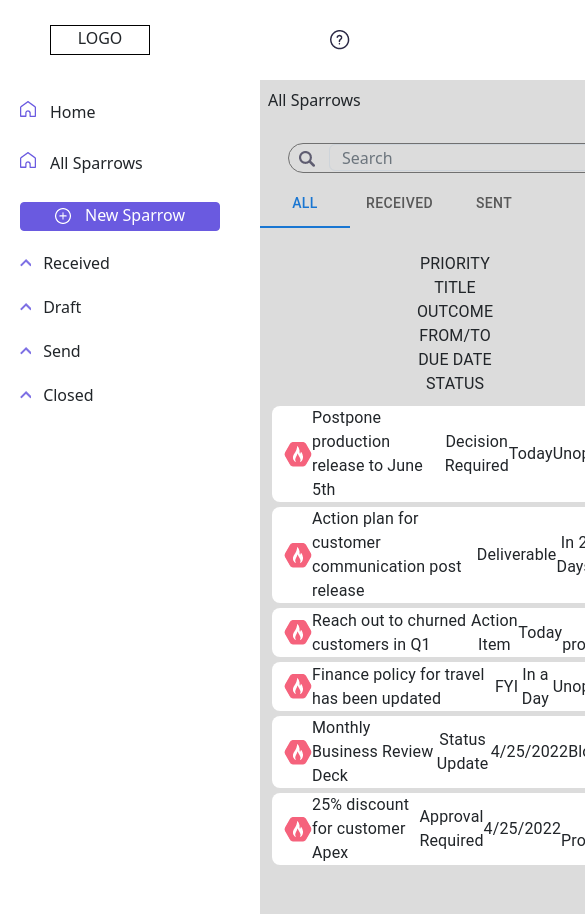
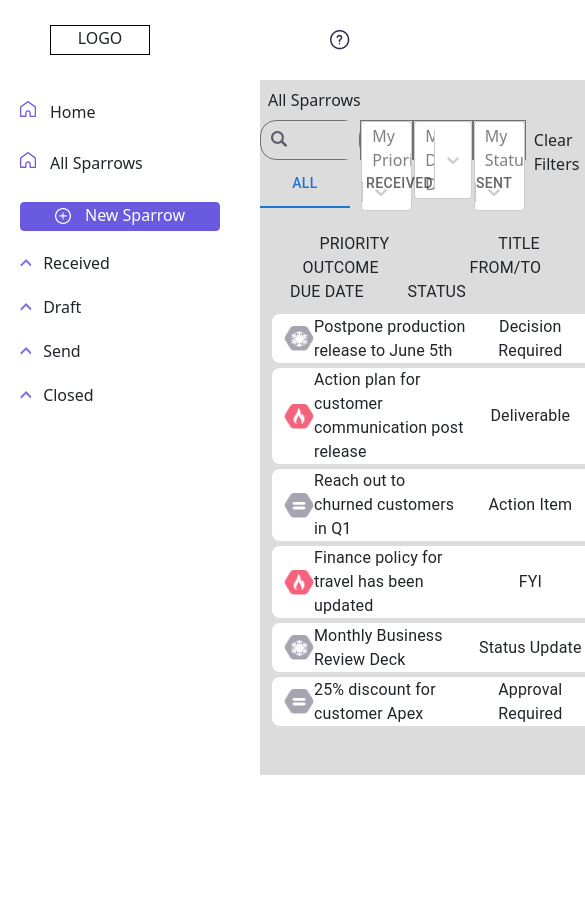
Before and after one commit to OviyaJagadeesan/Test, a React (Create React App) app: page / in a window 390 px wide. Shown: the top 914 px of the page, 585 px wide, since content can reach past the window. After the commit the page ends 844 px from the top, so only its background shows below. Built offline with nearby package versions, Linux system fonts and the light colour scheme.

Commit message:
04-11-2022

```diff
--- a/package.json
+++ b/package.json
@@ -23,6 +23,7 @@
     "react-moment": "^1.1.2",
     "react-router-dom": "^6.4.2",
     "react-scripts": "5.0.1",
+    "react-select": "^5.6.0",
     "web-vitals": "^2.1.4"
   },
   "scripts": {
--- a/src/Components/AllSparrows/AllSparrows.css
+++ b/src/Components/AllSparrows/AllSparrows.css
@@ -1,4 +1,4 @@
-.top-header{
+.topHeader{
     display: flex;
     flex-direction: row;
     justify-content: space-between;
@@ -6,16 +6,20 @@
     padding-bottom: 10px;
     margin-top: 10px;
 }
-.content-all-spr{
-    /* display: flex !important;
-    justify-content: space-evenly;
-    flex-direction: row !important ;
-    width:100% ;
-    margin:0; */
+
+.headerTitle{
+    text-align: center;
+}
+
+.sparrowCard{
+    margin-bottom: 20px;
+}
+
+.contentAllSpr{
     align-items: center;
     margin: 0;
     margin-bottom:5px;
-    justify-content: space-between;
+    justify-content: space-evenly;
     width: 100%;
     background: #FFFFFF 0% 0% no-repeat padding-box;
     border-radius:8px;
@@ -24,9 +28,7 @@
     min-height:49px;
     cursor: pointer;
 }
-.sparrowCard{
-    margin-bottom: 20px;
-}
+
 .priorityImage{
     padding: 0;
     margin: auto;
@@ -35,34 +37,15 @@
     align-items: center;
     justify-content: center;
 }
-.priorityHead{
-    text-align: center;
-}
+
 .titleText{
     text-align: left;
 }
-.titleHead{
-    text-align: center;
-}
-.outcomeHead{
-    text-align: center;
-}
-.fromToHead{
-    text-align: center;
-}
-.dueDateHead{
-    text-align: center;
-}
-.statusHead{
-    text-align: center !important;
-}
+
 .outcomeText{
     text-align: center;
     padding: 0  ;
 }
-.duedateText{
+.dataAndStatusText{
     text-align: center !important;
 }
-.statusText{
-    text-align: center !important;
-}
--- a/src/Components/AllSparrows/AllSparrows.js
+++ b/src/Components/AllSparrows/AllSparrows.js
@@ -1,96 +1,99 @@
-import React from "react";
+import React,{useState} from "react";
 import "../AllSparrows/AllSparrows.css";
 import { useNavigate } from "react-router-dom";
 
 const all_sparrows = [
   {
     id: 1,
-    priority: require("../../Images/High.png"),
+    priority: require("../../Images/Low.png"),
+    priorityname:"low",
     title: "Postpone production release to June 5th",
     outcome: "Decision Required",
-    // fromto: require("../../Images/home.png"),
     duedate: "Today",
     status: "Unopened",
   },
   {
     id: 2,
     priority: require("../../Images/High.png"),
+    priorityname:"high",
     title: "Action plan for customer communication post release",
     outcome: "Deliverable",
-    // fromto: require("../../Images/home.png"),
     duedate: "In 2 Days",
     status: "Yet to start",
   },
   {
     id: 3,
-    priority: require("../../Images/High.png"),
+    priority: require("../../Images/Medium.png"),
+    priorityname:"medium",
     title: "Reach out to churned customers in Q1",
     outcome: "Action Item",
-    // fromto: require("../../Images/home.png"),
     duedate: "Today",
     status: "In progress",
   },
   {
     id: 4,
     priority: require("../../Images/High.png"),
+    priorityname:"high",
     title: "Finance policy for travel has been updated",
     outcome: "FYI",
-    // fromto: require("../../Images/home.png"),
     duedate: "In a Day",
     status: "Unopened",
   },
   {
     id: 5,
-    priority: require("../../Images/High.png"),
+    priority: require("../../Images/Low.png"),
+    priorityname:"low",
     title: "Monthly Business Review Deck",
     outcome: "Status Update",
-    // fromto: require("../../Images/home.png"),
     duedate: "4/25/2022",
     status: "Blocked",
   },
   {
     id: 6,
-    priority: require("../../Images/High.png"),
+    priority: require("../../Images/Medium.png"),
+    priorityname:"medium",
     title: "25% discount for customer Apex",
     outcome: "Approval Required",
-    // fromto: require("../../Images/home.png"),
     duedate: "4/25/2022",
     status: "In Progress",
   },
 ];
 
-function AllSparrows() {
+function AllSparrows(allSprId) {
   const navigate = useNavigate();
-
+  // const [sid,setSid]=useState();
   const onClick = (spr) => {
-    navigate("/dec");
   };
   return (
     <div>
-      <div className="row top-header">
-        <div className="col-lg-1 priorityHead">PRIORITY</div>
-        <div className="col-lg-3 titleHead">TITLE</div>
-        <div className="col-lg-2 outcomeHead">OUTCOME</div>
-        <div className="col-lg-2 fromToHead">FROM/TO</div>
-        <div className="col-lg-2 dueDateHead">DUE DATE</div>
-        <div className="col-lg-1 statusHead">STATUS</div>
-        <div className="col-lg-1 notify"></div>
+      <div className="row topHeader">
+        <div className="col-6 col-md-2 col-lg-1 headerTitle">PRIORITY</div>
+        <div className="col-6 col-md-10 col-lg-3 headerTitle">TITLE</div>
+        <div className="col-5 col-md-6 col-lg-2 headerTitle">OUTCOME</div>
+        <div className="col-7 col-md-6 col-lg-1 headerTitle">FROM/TO</div>
+        <div className="col-4 col-md-5 col-lg-2 headerTitle">DUE DATE</div>
+        <div className="col-4 col-md-5 col-lg-2 headerTitle">STATUS</div>
+        <div className="col-4 col-md-2 col-lg-1 headerTitle"></div>
       </div>
       <div className="row sparrowCard">
+      {/* {data && data
+.filter((user) => {
+    return ((users.Category) && user.Category.startsWith(users.Category))
+}) */}
         {all_sparrows.map((spr) => (
           <div
-            className="content-all-spr"
+            className="contentAllSpr"
             onClick={() => {
               onClick(spr);
             }}
           >
-            <img className="col-md-2 col-lg-1 priorityImage" src={spr.priority}></img>
-            <div className="col-md-10 col-lg-3 titleText">{spr.title}</div>
-            <div className="col-md-6 col-lg-2 outcomeText">{spr.outcome}</div>
-            <img className="col-md-6 col-lg-2 fromtoImage" src={spr.fromto}></img>
-            <div className="col-md-5 col-lg-2 duedateText">{spr.duedate}</div>
-            <div className="col-md-5 col-lg-1 statusText">{spr.status}</div>
-            <div className="col-md-2 col-lg-1"></div>
+            <img className="col-6 col-md-2 col-lg-1 priorityImage" src={spr.priority}></img>
+            <div className="col-6 col-md-10 col-lg-3 titleText">{spr.title}</div>
+            <div className="col-5 col-md-6 col-lg-2 outcomeText">{spr.outcome}</div>
+            <img className="col-7 col-md-6 col-lg-1 fromtoImage" src={spr.fromto}></img>
+            <div className="col-4 col-md-5 col-lg-2 dateAndStatusText">{spr.duedate}</div>
+            <div className="col-4 col-md-5 col-lg-2 dateAndStatusText">{spr.status}</div>
+            <div className="col-4 col-md-2 col-lg-1"></div>
           </div>
         ))}
       </div>
--- a/src/Components/CreateSparrow/CreateSparrow.css
+++ b/src/Components/CreateSparrow/CreateSparrow.css
@@ -1,7 +1,4 @@
-.whole-div{
-    /* display: flex; */
-    /* background-color: rgb(199, 192, 192); */
-    /* background-color: red; */
+.wholeDiv{
     height: 100vh;
     width: 100vw;
 }
@@ -11,7 +8,7 @@
     flex-direction: column;
 }
 
-.header-div{
+.headerDiv{
     height: 80px;
     background-color: white;
     width: 100vw;
@@ -20,56 +17,54 @@
     justify-content: space-between;
 }
 
-.logo-button{
+.logoButton{
     width: 100px;
-    /* padding: 10px; */
     text-align: center;
     border: 1px solid black;
     margin: 25px;
     margin-left: 50px;
 }
 
-.help-img{
+.helpImg{
     background: url('/src/Images/help.png') no-repeat;
     height: 30px;
     width: 30px;
     margin: 30px;
 }
 
-.tab-body{
+.tabBody{
     display: flex;
     flex-direction: row;
 }
 
-.tab-left{
+.tabLeft{
     width: 240px;
     height: 87vh;
     background-color: white;
 }
 
-.tab-content-div{
+.tabContentDiv{
     display: flex;
     flex-direction: row;
     justify-content: left;
     margin: 20px;
-    /* background-color: rgb(230, 217, 217); */
 }
 
-.home-img{
+.homeImg{
     background: url('/src/Images/home.png') no-repeat;
     height: 30px;
     width: 30px;
     margin-top: 1px;
 }
 
-.all-spr-img{
+.allSprImg{
     background: url('/src/Images/home.png') no-repeat;
     height: 30px;
     width: 30px;
     margin-top: 1px;
 }
 
-.new-spr{
+.newSpr{
     display: flex;
     flex-direction: row;
     justify-content: left;
@@ -83,7 +78,7 @@
 
 }
 
-.new-spr-img{
+.newSprImg{
     background: url('/src/Images/Union\ 14.png')no-repeat;
     height: 30px;
     width: 30px;
@@ -91,14 +86,19 @@
     margin-bottom: -8px;
 }
 
-.drop-down-img{
-    background: url('/src/Images/dropdown.png') no-repeat;
-    height: 30px;
-    width: 30px;
+.dropDownImg2 {
+    background: transparent url('/src/Images/dropdown.png') no-repeat;
+    height: 15.96px;
+    width: 11.14px;
     margin-top: 8px;
 }
 
-.tab-right{
+.leftContentText {
+    display: flex;
+    margin-left: 12px;
+}
+
+.tabRight{
     width: 100%;
     height: 100%;
     background-color: gainsboro;
@@ -107,12 +107,114 @@
     flex-direction: column;
 }
 
-.tab-right-header{
+.tabRightHeader{
     padding: 8px;
     height: 40px;
 }
 
-.tab-right-body{
+.titleCard{
+    height: 40px !important;
+    justify-content: space-around;
+    display: flex;
+    flex-direction: row !important;
+    background-color: gainsboro !important;
+    border:0px solid gainsboro !important;
+}
+
+.searchBar{
+    border: 1px solid #707070;
+    width: 35%;
+    height: 40px;
+    background-color: gainsboro;
+    display: flex;
+    flex-direction: row;
+    justify-content: flex-start;
+    border-radius: 16px;
+}
+
+.searchImage{
+    margin: 10px;
+    background: url('../../Images/search-img.png') no-repeat;
+    height: 30px;
+    width: 30px;
+}
+
+.searchInput{
+    width: 75%;
+    display: flex;
+    background-color: gainsboro !important;
+    border: 0px solid gainsboro;
+    outline: none;
+}
+
+.priorityBar{
+    border: 1px solid #707070 !important;
+    width: 15%;
+    height: 40px;
+}
+
+.css-1s2u09g-control{
+    background-color: gainsboro !important;
+}
+
+.dueDateBar{
+    border: 1px solid #707070;
+    width: 20%;
+    height: 40px;
+}
+
+.statusBar{
+    border: 1px solid #707070;
+    width: 15%;
+    height: 40px;
+}
+
+.clearFilters{
+    /* text-align: center; */
+    padding: 8px;
+}
+
+.sx{
+    border-bottom: 1;
+    border-color: "divider";
+}
+
+.modalHeadFootBgColor {
+    background-color: #F7F6FD;
+}
+
+.grid {
+    display: grid;
+    grid-template-columns: repeat(auto-fit, minmax(11rem, 1fr));
+    grid-auto-rows: auto;
+    grid-gap: 1rem;
+}
+
+.demo {
+    margin: 20px auto;
+    align-items: center;
+    border-width: 2px;
+    width: 150px !important;
+    height: 100px;
+    padding-bottom: 25px;
+    border-color: rgb(219, 213, 213);
+    padding-top: 25px;
+}
+
+.outcomeImage {
+    padding: 5px;
+}
+
+
+
+
+
+
+
+
+
+
+/* .tab-right-body{
     padding: 8px;
     height: 60px;
     justify-content: space-around;
@@ -170,54 +272,32 @@
     margin-top:1px;
 }
 
-.drop-down-img2 {
-    background: transparent url('/src/Images/dropdown.png') no-repeat;
-    height: 15.96px;
-    width: 11.14px;
-    margin-top: 8px;
-}
 
-.left-content-text {
-    display: flex;
-    margin-left: 12px;
-}
 
 .clr-filter{
     margin-top: 15px;
-}
+} */
 
-.modal-head-foot-bg-color {
-    background-color: #F7F6FD;
-}
 
-.grid {
-    display: grid;
-    grid-template-columns: repeat(auto-fit, minmax(11rem, 1fr));
-    grid-auto-rows: auto;
-    grid-gap: 1rem;
-}
+/* .modalContent {
+    align-content: center;
+    top: 90px;
+} */
 
-.demo {
-    margin: 20px auto;
-    align-items: center;
-    border-width: 2px;
-    width: 150px !important;
-    height: 100px;
-    padding-bottom: 25px;
-    border-color: rgb(219, 213, 213);
-    padding-top: 25px;
-}
 
-.modal-content {
+
+/* .modalContent {
     align-content: center;
     top: 90px;
 }
 
-.outcomeImage {
-    padding: 5px;
-}
 
-.sx{
-    border-bottom: 1;
-    border-color: "divider";
-}
+
+
+.titleCard{
+    height: 40px !important;
+    justify-content: space-around;
+    display: flex;
+    flex-direction: row;
+    background-color: #707070 !important;
+} */
--- a/src/Components/CreateSparrow/CreateSparrow.js
+++ b/src/Components/CreateSparrow/CreateSparrow.js
@@ -12,9 +12,7 @@ import Tabs from "@mui/material/Tabs";
 import Tab from "@mui/material/Tab";
 import Typography from "@mui/material/Typography";
 import Box from "@mui/material/Box";
-
-// import AllSparrows from "../AllSparrows/AllSparrows";
-// import SentSparrows from "../SentSparrows/SentSparrows";
+import Select from "react-select";
 
 function TabPanel(props) {
   const { children, value, index, ...other } = props;
@@ -98,92 +96,114 @@ function CreateSparrow() {
     { id: 8, text: "Other", image: require("../../Images/other.png") },
   ];
 
+  const priorityoptions = [
+    { value: "high", label: "High" },
+    { value: "medium", label: "Medium" },
+    { value: "low", label: "Low" },
+  ];
+
+  const duedateoptions = [
+    { value: "today", label: "Today" },
+    { value: "tomorrow", label: "Tomorrow" },
+    { value: "thisweek", label: "This Week" },
+    { value: "nextweek", label: "Next Week" },
+    { value: "thismonth", label: "This Month" },
+    { value: "nextmonth", label: "Next Month" },
+  ];
+
+  const statusoptions = [
+    { value: "notstarted", label: "Not Started" },
+    { value: "accepted", label: "Accepted" },
+    { value: "declined", label: "Declined" },
+    { value: "inprogress", label: "In Progress" },
+    { value: "paused", label: "Paused" },
+    { value: "blocked", label: "Blocked" },
+    { value: "completed", label: "Completed" },
+    { value: "draft", label: "Draft" },
+  ];
+
+  const [priorityName, setPriorityName] = useState();
+  const priorityHandler = (e) => {
+    setPriorityName(e.value);
+  };
+
   return (
-    <div className="whole-div">
+    <div className="wholeDiv">
       <div className="divider">
-        <div className="header-div">
-          <div type={Button} className="logo-button">
+        <div className="headerDiv">
+          <div type={Button} className="logoButton">
             LOGO
           </div>
-          <div type={Image} className="help-img"></div>
+          <div type={Image} className="helpImg"></div>
         </div>
-        <div className="tab-body">
-          <div className="tab-left">
-            <div className="tab-content-div">
-              <div type="image" className="home-img"></div>
-              <div type="text" className="home-text">
-                Home
-              </div>
+        <div className="tabBody">
+          <div className="tabLeft">
+            <div className="tabContentDiv">
+              <div type="image" className="homeImg"></div>
+              <div type="text">Home</div>
             </div>
-            <div className="tab-content-div">
-              <div type="image" className="all-spr-img"></div>
-              <div type="text" className="all-spr-text">
-                All Sparrows
-              </div>
+            <div className="tabContentDiv">
+              <div type="image" className="allSprImg"></div>
+              <div type="text">All Sparrows</div>
             </div>
-            <div className="new-spr" onClick={() => setLgShow(true)}>
-              <div className="new-spr-img"></div>
-              <div className="new-spr-text">New Sparrow</div>
+            <div className="newSpr" onClick={() => setLgShow(true)}>
+              <div className="newSprImg"></div>
+              <div type="text">New Sparrow</div>
             </div>
-            <div className="tab-content-div">
-              <div type="image" className="drop-down-img2"></div>
-              <div type="text" className="left-content-text">
+            <div className="tabContentDiv">
+              <div type="image" className="dropDownImg2"></div>
+              <div type="text" className="leftContentText">
                 Received
               </div>
             </div>
-            <div className="tab-content-div">
-              <div type="image" className="drop-down-img2"></div>
-              <div type="text" className="left-content-text">
+            <div className="tabContentDiv">
+              <div type="image" className="dropDownImg2"></div>
+              <div type="text" className="leftContentText">
                 Draft
               </div>
             </div>
-            <div className="tab-content-div">
-              <div type="image" className="drop-down-img2"></div>
-              <div type="text" className="left-content-text">
+            <div className="tabContentDiv">
+              <div type="image" className="dropDownImg2"></div>
+              <div type="text" className="leftContentText">
                 Send
               </div>
             </div>
-            <div className="tab-content-div">
-              <div type="image" className="drop-down-img2"></div>
-              <div type="text" className="left-content-text">
+            <div className="tabContentDiv">
+              <div type="image" className="dropDownImg2"></div>
+              <div type="text" className="leftContentText">
                 Closed
               </div>
             </div>
           </div>
-          <div className="tab-right">
-            <div className="tab-right-header">
+          <div className="tabRight">
+            <div className="tabRightHeader">
               <div type="text">All Sparrows</div>
             </div>
-            <div className="tab-right-body">
-              <div className="search-bar">
-                <div type="image" className="search-img"></div>
-                <MDBCol md="6">
-                  <div className="active-pink-3 active-pink-4 mb-4">
-                    <input
-                      className="form-control search-input"
-                      type="text"
-                      placeholder="Search"
-                      aria-label="Search"
-                    />
-                  </div>
-                </MDBCol>
-              </div>
-              <div className="drop-down-div">
-                <div type="text" className="drop-down-text">
-                  By Priority
+            <div>
+              <div className="card titleCard">
+                <div className="searchBar">
+                  <div className="searchImage"></div>
+                  <input className="searchInput"></input>
                 </div>
-                <div type="image" className="drop-down-img"></div>
-              </div>
-              <div className="drop-down-div">
-                <div className="drop-down-text">By Due Date</div>
-                <div className="drop-down-img"></div>
-              </div>
-              <div className="drop-down-div">
-                <div className="drop-down-text">By Status</div>
-                <div className="drop-down-img"></div>
-              </div>
-              <div className="clr-filter" type="text">
-                Clear Filters
+                <Select
+                  options={priorityoptions}
+                  placeholder="My Priority"
+                  className="priorityBar"
+                  onChange={priorityHandler}
+                />
+                <Select
+                  options={duedateoptions}
+                  placeholder="My Due Date"
+                  className="dueDateBar"
+                />
+                <Select
+                  options={statusoptions}
+                  placeholder="My Status"
+                  className="statusBar"
+                />
+                <div type="text" className="clearFilters">
+                  Clear Filters
+                </div>
               </div>
             </div>
             <Box className="sx">
@@ -198,13 +218,13 @@ function CreateSparrow() {
               </Tabs>
             </Box>
             <TabPanel value={value} index={0}>
-              <AllSparrows/>
+              <AllSparrows />
             </TabPanel>
             <TabPanel value={value} index={1}>
-              <ReceivedSparrows/>
+              <ReceivedSparrows />
             </TabPanel>
             <TabPanel value={value} index={2}>
-              <SentSparrows/>
+              <SentSparrows />
             </TabPanel>
           </div>
         </div>
@@ -217,7 +237,7 @@ function CreateSparrow() {
         keyboard={false}
         onHide={() => setLgShow(false)}
       >
-        <Modal.Header closeButton className="modal-head-foot-bg-color">
+        <Modal.Header closeButton className="modalHeadFootBgColor">
           <Modal.Title>Select Outcome</Modal.Title>
         </Modal.Header>
         <Modal.Body>
--- a/src/Components/ReceivedSparrows/ReceivedSparrows.js
+++ b/src/Components/ReceivedSparrows/ReceivedSparrows.js
@@ -1,11 +1,71 @@
 import React from 'react'
+import { useNavigate } from "react-router-dom";
+
+const received_sparrows = [
+  {
+    id: 1,
+    priority: require("../../Images/High.png"),
+    title: "Postpone production release to June 5th",
+    outcome: "Decision Required",
+    duedate: "Today",
+    status: "Unopened",
+  },
+  {
+    id: 2,
+    priority: require("../../Images/Low.png"),
+    title: "Monthly Business Review Deck",
+    outcome: "Status Update",
+    duedate: "4/25/2022",
+    status: "Blocked",
+  },
+  {
+    id: 3,
+    priority: require("../../Images/High.png"),
+    title: "Reach out to churned customers in Q1",
+    outcome: "Action Item",
+    duedate: "Today",
+    status: "In progress",
+  },
+];
+
 
 function ReceivedSparrows() {
+  const navigate = useNavigate();
+
+  const onClick = (spr) => {
+  };
   return (
     <div>
-      ReceivedSparrow
+      <div className="row topHeader">
+        <div className="col-lg-1 headerTitle">PRIORITY</div>
+        <div className="col-lg-3 headerTitle">TITLE</div>
+        <div className="col-lg-2 headerTitle">OUTCOME</div>
+        <div className="col-lg-1 headerTitle">FROM/TO</div>
+        <div className="col-lg-2 headerTitle">DUE DATE</div>
+        <div className="col-lg-2 headerTitle">STATUS</div>
+        <div className="col-lg-1 headerTitle"></div>
+      </div>
+      <div className="row sparrowCard">
+        {received_sparrows.map((spr) => (
+          <div
+            className="contentAllSpr"
+            onClick={() => {
+              onClick(spr);
+            }}
+          >
+            <img className="col-md-2 col-lg-1 priorityImage" src={spr.priority}></img>
+            <div className="col-md-10 col-lg-3 titleText">{spr.title}</div>
+            <div className="col-md-6 col-lg-2 outcomeText">{spr.outcome}</div>
+            <img className="col-md-6 col-lg-1 fromtoImage" src={spr.fromto}></img>
+            <div className="col-md-5 col-lg-2 dateAndStatusText">{spr.duedate}</div>
+            <div className="col-md-5 col-lg-2 dateAndStatusText">{spr.status}</div>
+            <div className="col-md-2 col-lg-1"></div>
+          </div>
+        ))}
+      </div>
     </div>
-  )
+  );
 }
 
+
 export default ReceivedSparrows;
--- a/src/Components/SentSparrows/SentSparrows.js
+++ b/src/Components/SentSparrows/SentSparrows.js
@@ -1,9 +1,63 @@
 import React from 'react'
+import { useNavigate } from "react-router-dom";
+
+const sent_sparrows = [
+  {
+    id: 1,
+    priority: require("../../Images/Medium.png"),
+    title: "25% discount for customer Apex",
+    outcome: "Approval Required",
+    duedate: "4/25/2022",
+    status: "In Progress",
+  },
+  {
+    id: 2,
+    priority: require("../../Images/Low.png"),
+    title: "Monthly Business Review Deck",
+    outcome: "Status Update",
+    duedate: "4/25/2022",
+    status: "Blocked",
+  },
+];
+
 
 function SentSparrows() {
+  const navigate = useNavigate();
+
+  const onClick = (spr) => {
+  };
   return (
-    <div>SendSparrows</div>
-  )
+    <div>
+      <div className="row topHeader">
+        <div className="col-lg-1 headerTitle">PRIORITY</div>
+        <div className="col-lg-3 headerTitle">TITLE</div>
+        <div className="col-lg-2 headerTitle">OUTCOME</div>
+        <div className="col-lg-1 headerTitle">FROM/TO</div>
+        <div className="col-lg-2 headerTitle">DUE DATE</div>
+        <div className="col-lg-2 headerTitle">STATUS</div>
+        <div className="col-lg-1 headerTitle"></div>
+      </div>
+      <div className="row sparrowCard">
+        {sent_sparrows.map((spr) => (
+          <div
+            className="contentAllSpr"
+            onClick={() => {
+              onClick(spr);
+            }}
+          >
+            <img className="col-md-2 col-lg-1 priorityImage" src={spr.priority}></img>
+            <div className="col-md-10 col-lg-3 titleText">{spr.title}</div>
+            <div className="col-md-6 col-lg-2 outcomeText">{spr.outcome}</div>
+            <img className="col-md-6 col-lg-1 fromtoImage" src={spr.fromto}></img>
+            <div className="col-md-5 col-lg-2 dateAndStatusText">{spr.duedate}</div>
+            <div className="col-md-5 col-lg-2 dateAndStatusText">{spr.status}</div>
+            <div className="col-md-2 col-lg-1"></div>
+          </div>
+        ))}
+      </div>
+    </div>
+  );
 }
 
+
 export default SentSparrows;
```
Also changed, not shown: 1 other file (tests, documents, lock files or other folders).
